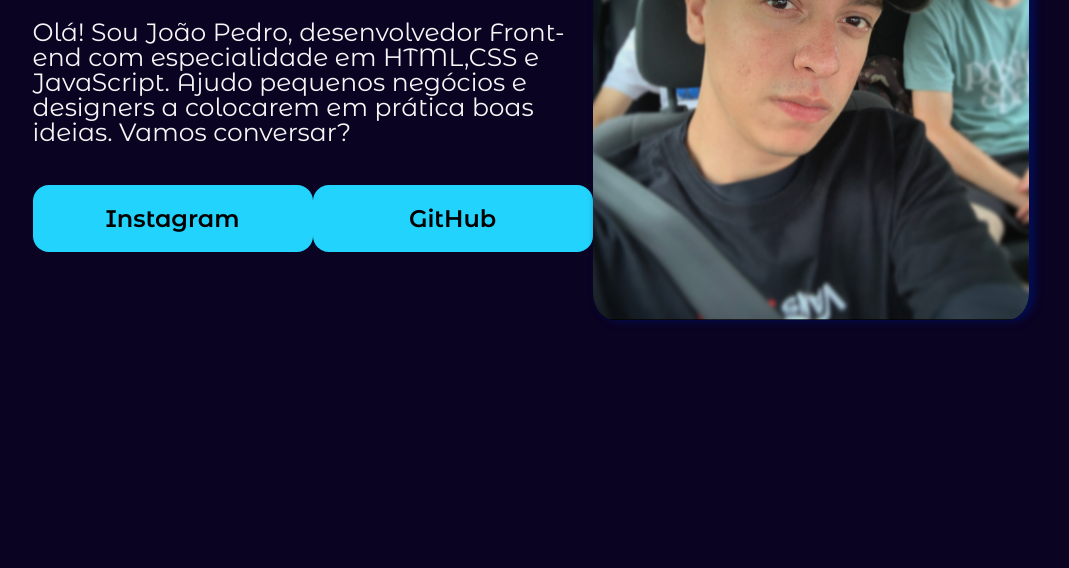
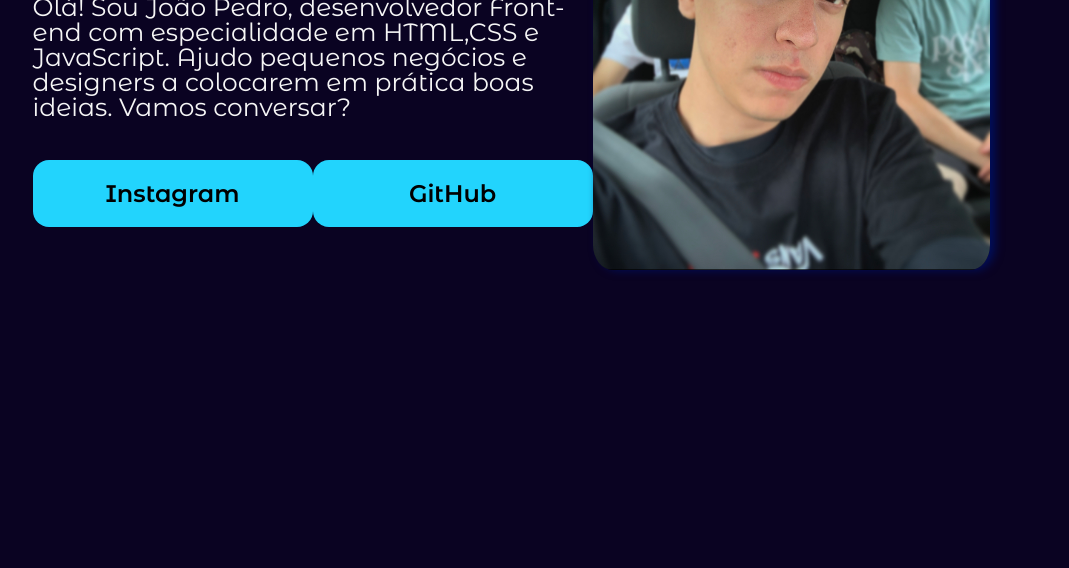
Before and after one commit to jaoopedro/portfolio, a plain HTML site: page index.html in a window 1280 px wide. Shown: the part 360-928 px from the top of the page, without its empty margins (185-1254 px from the left). Drawn offline with nearby package versions, Linux system fonts and the light colour scheme.

Commit message:
Atualização
Mudança do tamanho do width da imagem.

```diff
--- a/css/style.css
+++ b/css/style.css
@@ -53,8 +53,8 @@ body{
 
 
 img{
-    width: 460px;
-    height: 552px;
+    width: 400px;
+    height: 502px;
     border-radius: 5%;
     box-shadow: 5px 0px 10px rgb(1, 15, 94) ;
 }
```
